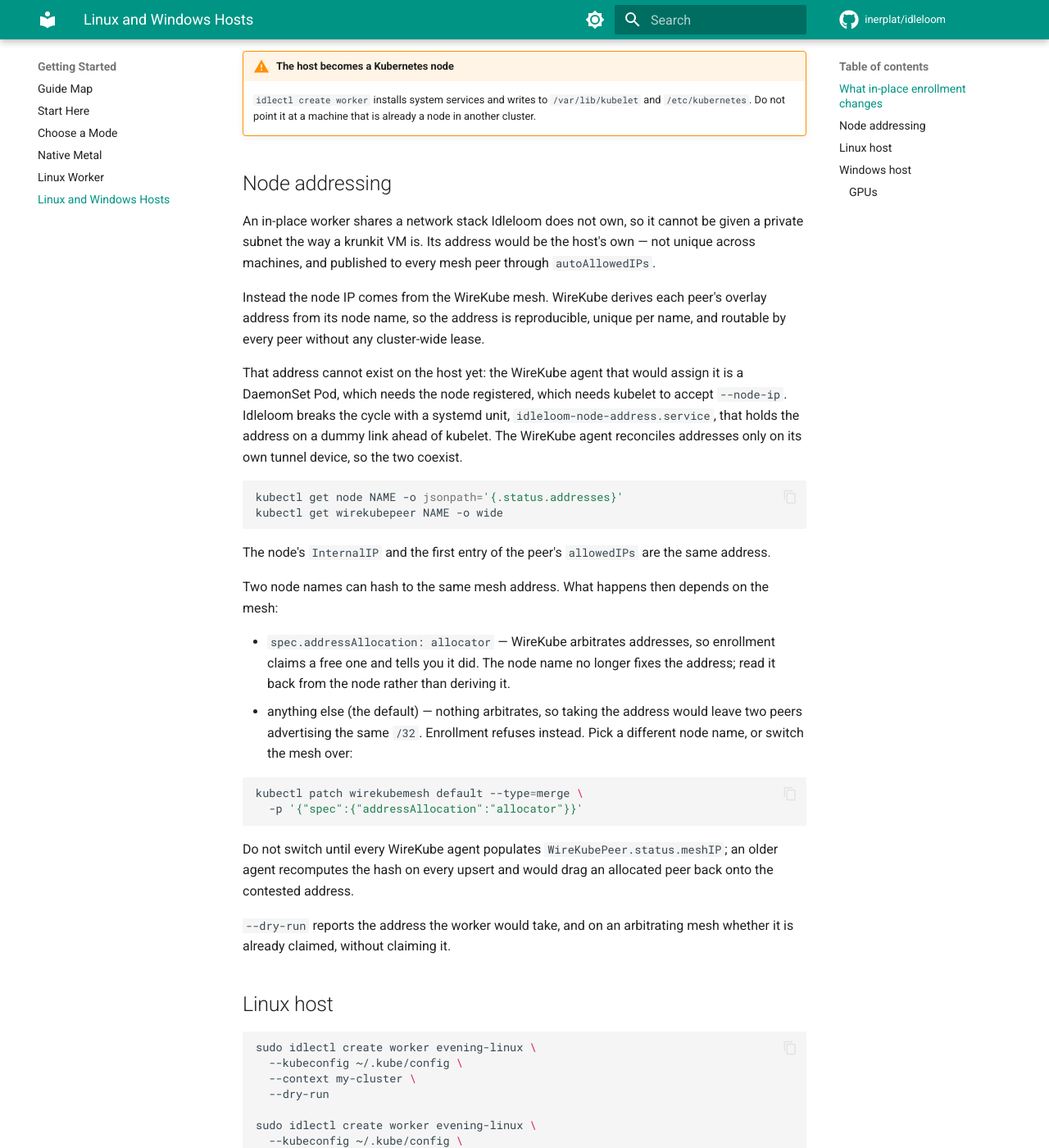
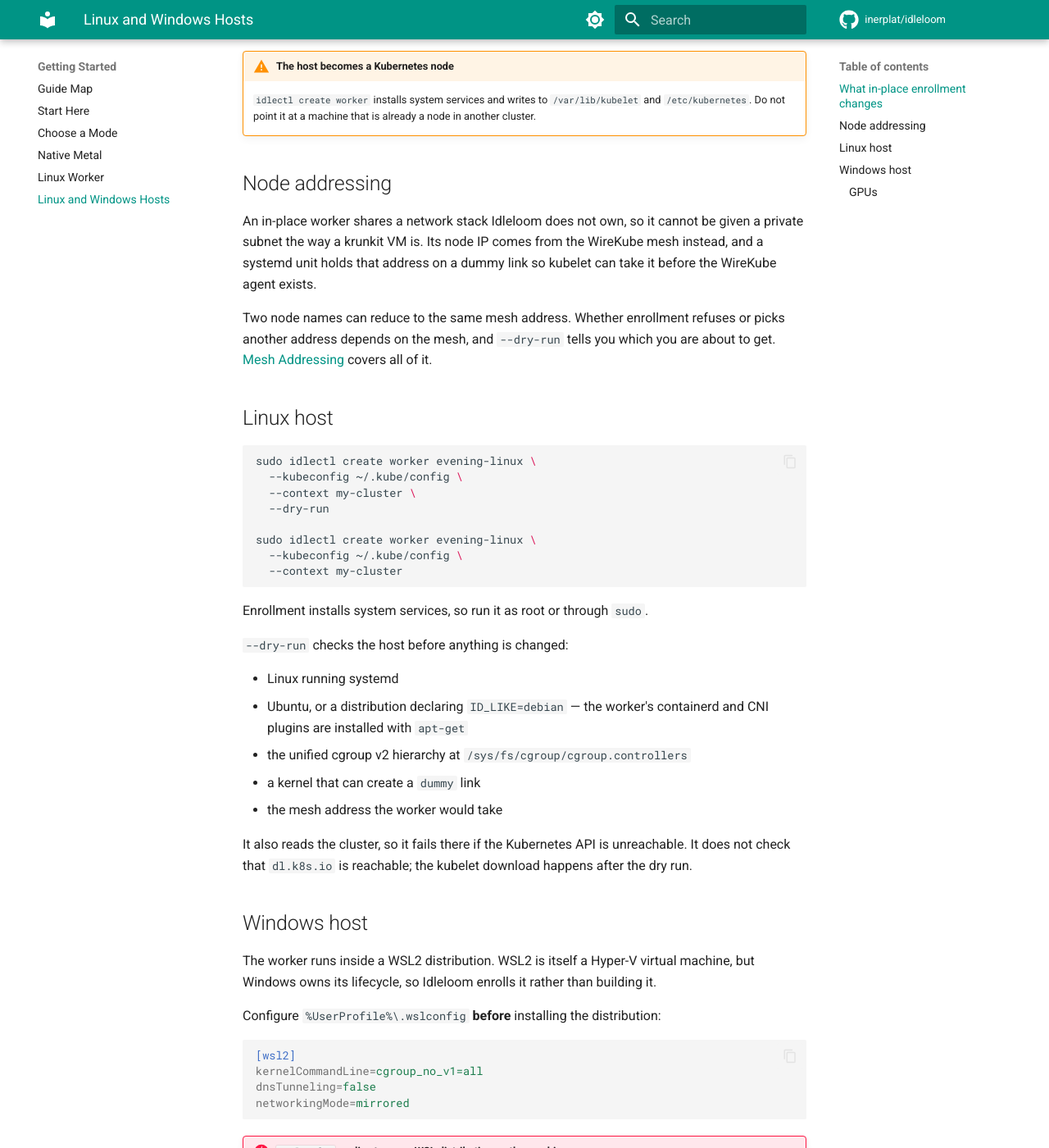
Before and after one commit to inerplat/idleloom, an MkDocs documentation site: the page built from docs/getting-started/host-workers.md, in a window 1280 px wide and 1400 px high, scrolled down 821 px. Shown: the whole window at 82% size. Built offline with MkDocs 1.6.1 and Material for MkDocs 9.7.7, drawn with Linux system fonts in a browser that asks for light colours; comment, search, counter and statistics services are not loaded; some of the changed text lies outside the part shown.

Commit message:
docs: give mesh addressing its own page
The worker's node IP comes from the WireKube mesh, and until now that was
explained in three places that each told a third of it: why the address
comes from the mesh at all, how the dummy link breaks the bootstrap cycle,
and what to do when two node names land on the same address. The
allocator adds claims, a rollout ordering requirement and an exhaustion
mode, which none of those three places had room for.

Reference/Mesh Addressing now carries the whole account. The host page
keeps two paragraphs and a link, troubleshooting keeps the symptoms and
the commands, and cleanup says what happens to the claim.

These three files move from hard-wrapped to one line per paragraph, so
later edits show as word changes rather than reflowed blocks. The rest of
the docs still hard-wrap.

Co-Authored-By: Claude Opus 5 <noreply@anthropic.com>

````diff
--- a/docs/getting-started/host-workers.md
+++ b/docs/getting-started/host-workers.md
@@ -1,8 +1,6 @@
 # Linux and Windows Hosts
 
-A Linux Worker is a real kubelet Node running Ubuntu. Idleloom can produce one
-three ways, and the difference is only how that Linux environment comes to
-exist.
+A Linux Worker is a real kubelet Node running Ubuntu. Idleloom can produce one three ways, and the difference is only how that Linux environment comes to exist.
 
 | Host | Backend | Linux environment | Node architecture |
 | --- | --- | --- | --- |
@@ -10,75 +8,24 @@ exist.
 | Linux | `linux` | The host itself | the host's |
 | Windows | `wsl2` | A WSL2 distribution | linux/amd64 |
 
-`idlectl` picks the backend from the host it runs on; there is no flag. The
-node's `idleloom-runtime` label records which one enrolled it.
+`idlectl` picks the backend from the host it runs on; there is no flag. The node's `idleloom-runtime` label records which one enrolled it.
 
-The macOS path is covered by the [Linux Worker quick start](linux-worker.md).
-This page covers the other two, which Idleloom calls *in-place* backends
-because the Linux environment already exists.
+The macOS path is covered by the [Linux Worker quick start](linux-worker.md). This page covers the other two, which Idleloom calls *in-place* backends because the Linux environment already exists.
 
 ## What in-place enrollment changes
 
-There is no disk image to download, no cloud-init seed, and no SSH hop.
-Idleloom installs containerd and kubelet into the environment directly and
-registers it. `--cpus`, `--memory`, and `--disk` are ignored: the environment
-is sized by the host, or by `.wslconfig` on Windows.
+There is no disk image to download, no cloud-init seed, and no SSH hop. Idleloom installs containerd and kubelet into the environment directly and registers it. `--cpus`, `--memory`, and `--disk` are ignored: the environment is sized by the host, or by `.wslconfig` on Windows.
 
-Deleting an in-place worker removes kubelet, its configuration, and the node
-address — it does not remove the host.
+Deleting an in-place worker removes kubelet, its configuration, and the node address. It does not remove the host.
 
 !!! warning "The host becomes a Kubernetes node"
-    `idlectl create worker` installs system services and writes to
-    `/var/lib/kubelet` and `/etc/kubernetes`. Do not point it at a machine
-    that is already a node in another cluster.
+    `idlectl create worker` installs system services and writes to `/var/lib/kubelet` and `/etc/kubernetes`. Do not point it at a machine that is already a node in another cluster.
 
 ## Node addressing
 
-An in-place worker shares a network stack Idleloom does not own, so it cannot
-be given a private subnet the way a krunkit VM is. Its address would be the
-host's own — not unique across machines, and published to every mesh peer
-through `autoAllowedIPs`.
+An in-place worker shares a network stack Idleloom does not own, so it cannot be given a private subnet the way a krunkit VM is. Its node IP comes from the WireKube mesh instead, and a systemd unit holds that address on a dummy link so kubelet can take it before the WireKube agent exists.
 
-Instead the node IP comes from the WireKube mesh. WireKube derives each peer's
-overlay address from its node name, so the address is reproducible, unique per
-name, and routable by every peer without any cluster-wide lease.
-
-That address cannot exist on the host yet: the WireKube agent that would assign
-it is a DaemonSet Pod, which needs the node registered, which needs kubelet to
-accept `--node-ip`. Idleloom breaks the cycle with a systemd unit,
-`idleloom-node-address.service`, that holds the address on a dummy link ahead
-of kubelet. The WireKube agent reconciles addresses only on its own tunnel
-device, so the two coexist.
-
-```sh
-kubectl get node NAME -o jsonpath='{.status.addresses}'
-kubectl get wirekubepeer NAME -o wide
-```
-
-The node's `InternalIP` and the first entry of the peer's `allowedIPs` are the
-same address.
-
-Two node names can hash to the same mesh address. What happens then depends on
-the mesh:
-
-- `spec.addressAllocation: allocator` — WireKube arbitrates addresses, so
-  enrollment claims a free one and tells you it did. The node name no longer
-  fixes the address; read it back from the node rather than deriving it.
-- anything else (the default) — nothing arbitrates, so taking the address would
-  leave two peers advertising the same `/32`. Enrollment refuses instead. Pick a
-  different node name, or switch the mesh over:
-
-  ```sh
-  kubectl patch wirekubemesh default --type=merge \
-    -p '{"spec":{"addressAllocation":"allocator"}}'
-  ```
-
-  Do not switch until every WireKube agent populates
-  `WireKubePeer.status.meshIP`; an older agent recomputes the hash on every
-  upsert and would drag an allocated peer back onto the contested address.
-
-`--dry-run` reports the address the worker would take, and on an arbitrating
-mesh whether it is already claimed, without claiming it.
+Two node names can reduce to the same mesh address. Whether enrollment refuses or picks another address depends on the mesh, and `--dry-run` tells you which you are about to get. [Mesh Addressing](../mesh-addressing.md) covers all of it.
 
 ## Linux host
 
@@ -98,20 +45,16 @@ Enrollment installs system services, so run it as root or through `sudo`.
 `--dry-run` checks the host before anything is changed:
 
 - Linux running systemd
-- Ubuntu, or a distribution declaring `ID_LIKE=debian` — the worker's
-  containerd and CNI plugins are installed with `apt-get`
+- Ubuntu, or a distribution declaring `ID_LIKE=debian` — the worker's containerd and CNI plugins are installed with `apt-get`
 - the unified cgroup v2 hierarchy at `/sys/fs/cgroup/cgroup.controllers`
 - a kernel that can create a `dummy` link
+- the mesh address the worker would take
 
-It also reads the cluster, so it fails there if the Kubernetes API is
-unreachable. It does not check that `dl.k8s.io` is reachable; the kubelet
-download happens after the dry run.
+It also reads the cluster, so it fails there if the Kubernetes API is unreachable. It does not check that `dl.k8s.io` is reachable; the kubelet download happens after the dry run.
 
 ## Windows host
 
-The worker runs inside a WSL2 distribution. WSL2 is itself a Hyper-V virtual
-machine, but Windows owns its lifecycle, so Idleloom enrolls it rather than
-building it.
+The worker runs inside a WSL2 distribution. WSL2 is itself a Hyper-V virtual machine, but Windows owns its lifecycle, so Idleloom enrolls it rather than building it.
 
 Configure `%UserProfile%\.wslconfig` **before** installing the distribution:
 
@@ -152,8 +88,7 @@ command="mount --make-shared / && mkdir -p /var/run/netns && mount --bind /var/r
 WSLCONF
 ```
 
-The shared mount propagation is not optional: without it CNI Pods fail with
-`path "/var/run/netns" is mounted on "/" but it is not a shared or slave mount`.
+The shared mount propagation is not optional: without it CNI Pods fail with `path "/var/run/netns" is mounted on "/" but it is not a shared or slave mount`.
 
 Run `wsl --shutdown`, reopen the distribution, then enroll from Windows:
 
@@ -161,19 +96,10 @@ Run `wsl --shutdown`, reopen the distribution, then enroll from Windows:
 idlectl create worker evening-windows --kubeconfig $HOME\.kube\config --context my-cluster --distribution Ubuntu-24.04 --dry-run
 ```
 
-`--distribution` defaults to the machine's default distribution and is recorded
-in the worker state, so later lifecycle commands act on the same one.
+`--distribution` defaults to the machine's default distribution and is recorded in the worker state, so later lifecycle commands act on the same one.
 
 ### GPUs
 
-A WSL2 worker sees an NVIDIA GPU through `/dev/dxg` rather than `/dev/nvidia*`,
-because WSL2 uses the Windows host driver rather than one installed in the
-guest. Install `nvidia-container-toolkit` inside the distribution, generate a
-CDI spec, and deploy the NVIDIA GPU Operator with `driver.enabled=false` and
-`toolkit.enabled=false`. WSL2 has no PCI bus, so Node Feature Discovery cannot
-detect the GPU; label the node manually with
-`feature.node.kubernetes.io/pci-10de.present=true`.
+A WSL2 worker sees an NVIDIA GPU through `/dev/dxg` rather than `/dev/nvidia*`, because WSL2 uses the Windows host driver rather than one installed in the guest. Install `nvidia-container-toolkit` inside the distribution, generate a CDI spec, and deploy the NVIDIA GPU Operator with `driver.enabled=false` and `toolkit.enabled=false`. WSL2 has no PCI bus, so Node Feature Discovery cannot detect the GPU; label the node manually with `feature.node.kubernetes.io/pci-10de.present=true`.
 
-Idleloom claims no accelerator on an in-place worker — devices belong to the
-cluster's own device plugins. Only the krunkit backend carries the
-`idleloom-accelerator` label, for the Apple Vulkan DRA driver.
+Idleloom claims no accelerator on an in-place worker. Devices belong to the cluster's own device plugins. Only the krunkit backend carries the `idleloom-accelerator` label, for the Apple Vulkan DRA driver.
--- a/mkdocs.yml
+++ b/mkdocs.yml
@@ -69,5 +69,6 @@ nav:
       - Troubleshooting: operations/troubleshooting.md
   - Reference:
       - Recipes: recipes.md
+      - Mesh Addressing: mesh-addressing.md
       - Native Training Contract: native-training.md
       - Worker Bootstrap: worker-bootstrap.md
````
Also changed, not shown: other parts of docs/getting-started/host-workers.md (+5 -12 lines), docs/mesh-addressing.md (added, +84 -0 lines), docs/operations/cleanup.md (+7 -1 lines), docs/operations/troubleshooting.md (+31 -58 lines).
